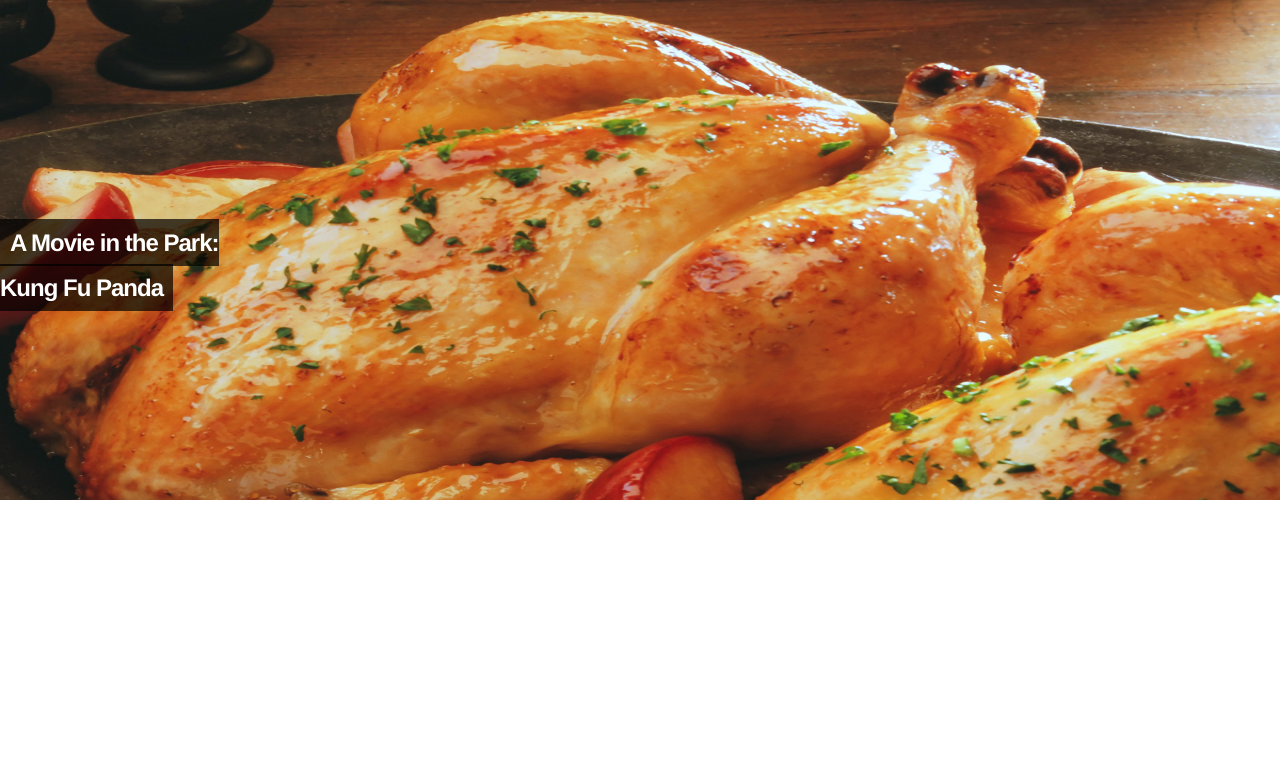
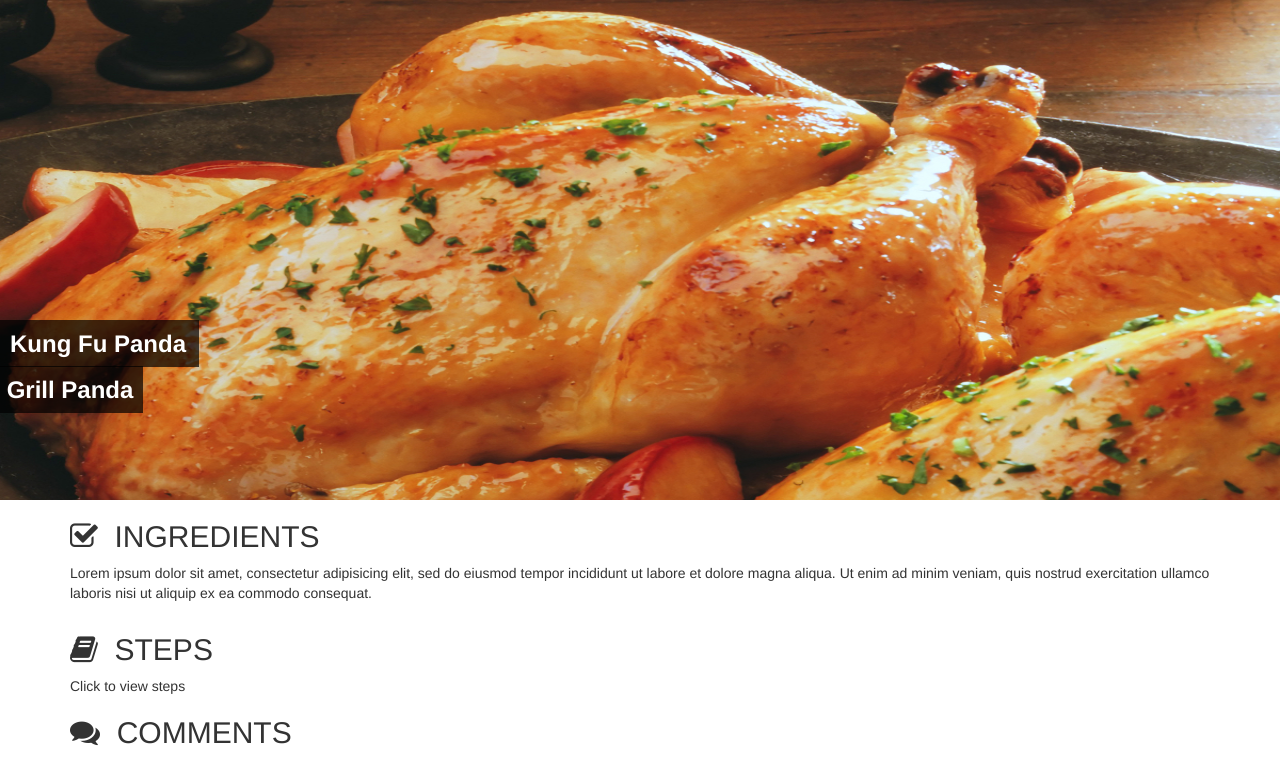
Before and after one commit to Jinlim01/Foodictionary, a PHP site: page /recipePage.php in a window 1280 px wide. Shown: the top 784 px of the page. Run offline with PHP 8.4, Linux system fonts and the light colour scheme.

Commit message:
recipe page

```diff
--- a/css/recipePage.css
+++ b/css/recipePage.css
@@ -1,5 +1,4 @@
 .pic-container{
-    background-color: green;
     padding: 0px !important;
 
 }
@@ -12,7 +11,7 @@
 
 .recipe-name {
    position: absolute;
-   top: 200px;
+   top: 300px;
    left: 0;
    width: 100%;
 }
@@ -20,7 +19,6 @@
 .recipe-name span{
    color: white;
    font: bold 24px/45px Helvetica, Sans-Serif;
-   letter-spacing: -1px;
    background: rgb(0, 0, 0); /* fallback color */
    background: rgba(0, 0, 0, 0.7);
    padding: 10px;
--- a/recipePage.php
+++ b/recipePage.php
@@ -11,11 +11,42 @@ and open the template in the editor.
         <link href="css/bootstrap.min.css" rel="stylesheet" type="text/css"/>
         <link href="css/bootstrap.css" rel="stylesheet" type="text/css"/>
         <link href="css/recipePage.css" rel="stylesheet" type="text/css"/>
+        <!--Font Awesome css-->
+        <link href="vendor/font-awesome/css/font-awesome.css" rel="stylesheet" type="text/css"/>
+        <link href="vendor/font-awesome/css/font-awesome.min.css" rel="stylesheet" type="text/css"/>
     </head>
     <body>
         <div class="container-fluid pic-container">
             <img class="img-responsive img-test" src="img/test.jpg" alt=""/>
-            <h2 class="recipe-name"><span>A Movie in the Park:<br />Kung Fu Panda</span></h2>
+            <h1 class="recipe-name"><span>Kung Fu Panda &nbsp;<br>&nbsp;Grill Panda</span></h1>
+        </div>
+
+        <div class="container ingredients-container">
+            <h2 class="ingredients"><i class="fa fa-check-square-o"></i>&nbsp; INGREDIENTS</h2>
+            <p>
+                Lorem ipsum dolor sit amet, consectetur adipisicing elit,
+                sed do eiusmod tempor incididunt ut labore et dolore magna aliqua. Ut enim ad minim veniam,
+                quis nostrud exercitation ullamco laboris nisi ut aliquip ex ea commodo consequat.
+            </p>
+        </div>
+
+        <div class="container steps-container">
+            <h2 class="steps"><i class="fa fa-book"></i>&nbsp; STEPS</h2>
+            <details>
+                <summary>Click to view steps</summary>
+                <ol>
+                    <li>Boiled Water</li>
+                    <li>Boiled Water</li>
+                    <li>Boiled Water</li>
+                    <li>Boiled Water</li>
+                    <li>Boiled Water</li>
+                </ol>
+            </details>
+        </div>
+
+        <div class="container comments-container">
+            <h2 class="comments"><i class="fa fa-comments"></i>&nbsp; COMMENTS</h2>
+
         </div>
     </body>
 </html>
```
